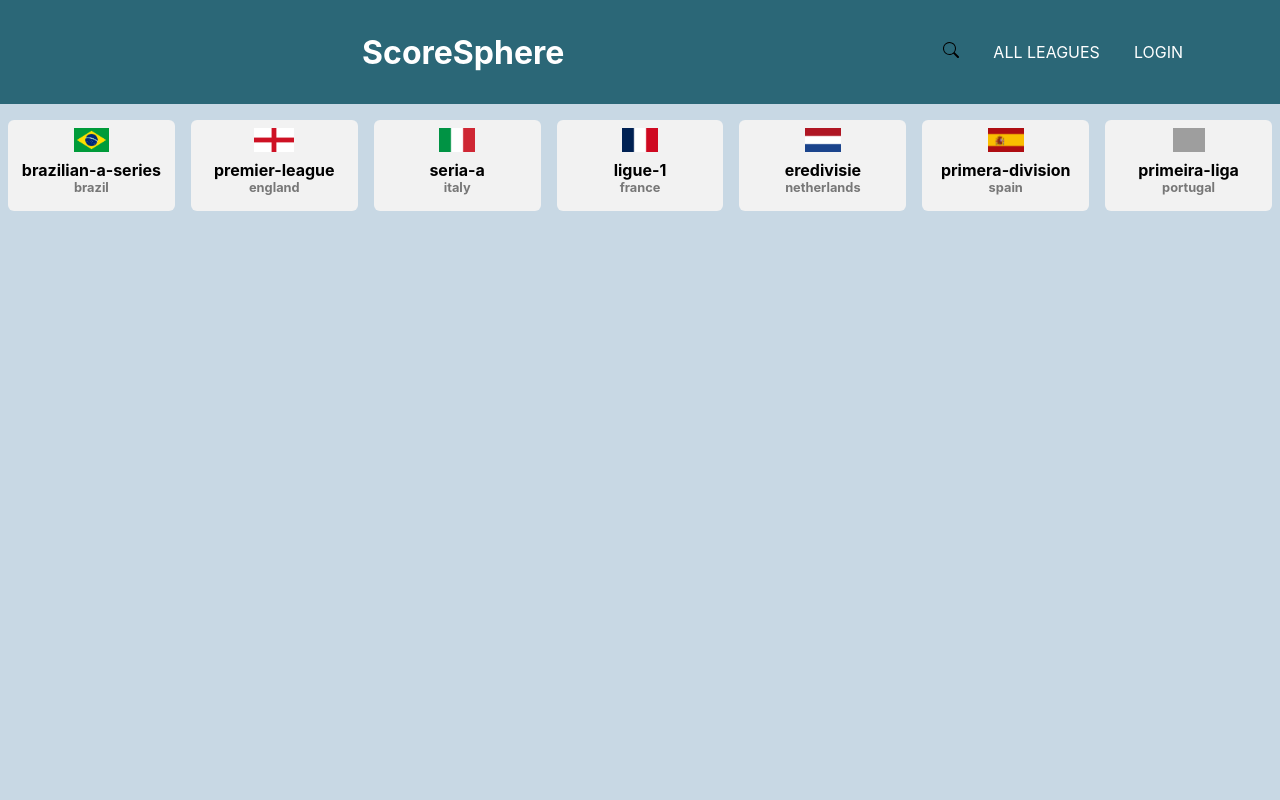
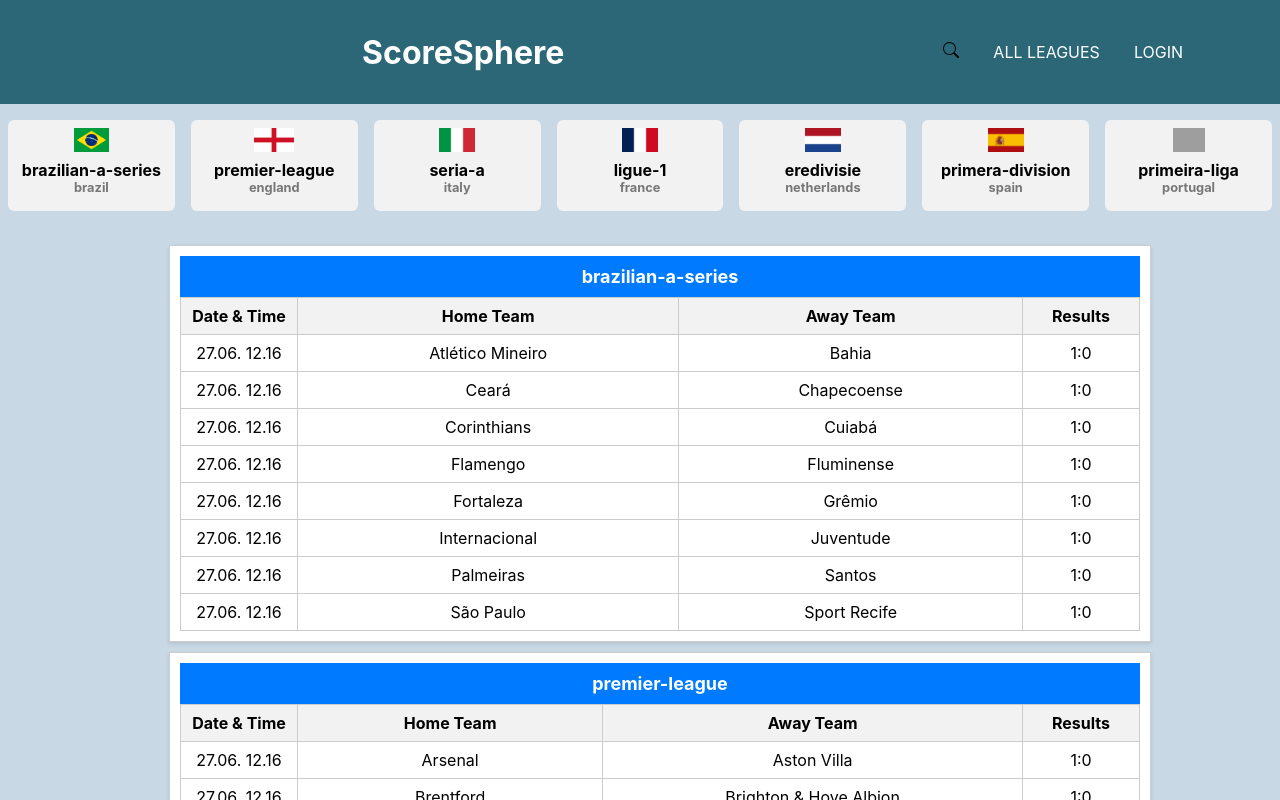
Before and after one commit to emindzanko1/ScoreSphere, a React (Create React App) app in the folder frontend/: page / in a window 1280 px wide. Shown: the top 800 px of the page. Built offline with nearby package versions, Linux system fonts and the light colour scheme; grey boxes are pictures that could not be loaded.

Commit message:
Tables added

```diff
--- a/frontend/src/App.js
+++ b/frontend/src/App.js
@@ -38,7 +38,6 @@ const App = () => {
     setIsLoggedIn(false);
     localStorage.removeItem('token');
   };
-
 
 
   let routes;
--- /dev/null
+++ b/frontend/src/leagues/components/LeagueTable.js
@@ -0,0 +1,47 @@
+import React from 'react';
+
+const LeagueTable = props => {
+
+  const getCurrentDate = () => {
+    const date = new Date();
+    const day = String(date.getDate()).padStart(2, '0');
+    const month = String(date.getMonth() + 1).padStart(2, '0');
+    const hours = String(date.getHours()).padStart(2, '0');
+    const minutes = String(date.getMinutes()).padStart(2, '0');
+    return `${day}.${month}. ${hours}.${minutes}`;
+  };
+
+  return (
+    <div key={props.id} className='league-table'>
+      <h2 className='title'>{props.title}</h2>
+      <table>
+        <thead>
+          <tr>
+            <th>Date & Time</th>
+            <th>Home Team</th>
+            <th>Away Team</th>
+            <th>Results</th>
+          </tr>
+        </thead>
+        <tbody>
+          {props.clubs.map((club, index) => {
+            if (index % 2 === 0 && index + 1 < props.clubs.length) {
+              const awayTeam = props.clubs[index + 1];
+              return (
+                <tr key={index}>
+                  <td className='date-time-cell'>{getCurrentDate()}</td>
+                  <td>{club}</td>
+                  <td>{awayTeam}</td>
+                  <td className='results'>1:0</td>
+                </tr>
+              );
+            }
+            return null;
+          })}
+        </tbody>
+      </table>
+    </div>
+  );
+};
+
+export default LeagueTable;
--- /dev/null
+++ b/frontend/src/leagues/components/LeaguesTables.js
@@ -0,0 +1,18 @@
+import React from 'react';
+import LeagueTable from './LeagueTable.js';
+
+const LeaguesTables = props => {
+  if (!props.items) {
+    return <p>No tables available.</p>;
+  }
+
+  return (
+    <ul className='league-tables'>
+      {props.items.map(league => (
+        <LeagueTable key={league.id} id={league.id} name={league.name} title={league.title} clubs={league.clubs}/>
+      ))}
+    </ul>
+  );
+};
+
+export default LeaguesTables;
--- /dev/null
+++ b/frontend/src/leagues/pages/Leagues.css
@@ -0,0 +1,55 @@
+.leagues-container {
+    display: flex;
+    flex-direction: column;
+    align-items: center;
+  }
+
+  .league-table {
+    border: 1px solid #ccc;
+    background-color: #fff;
+    box-shadow: 0 2px 4px rgba(0, 0, 0, 0.1);
+    margin: 10px;
+    /*max-width: 300px;*/
+    width: 60rem;
+    padding: 10px;
+  }
+
+  .league-table h2.title {
+    background-color: #007bff;
+    /*background-color: #1c4d5d;*/
+    /*background-image: url("../../images/Flag_of_Brazil.svg.png");*/
+
+    background-size: cover;
+    background-repeat: no-repeat;
+    background-position: center;
+    color: #fff;
+    font-size: 18px;
+    font-weight: bold;
+    margin: 0;
+    padding: 10px;
+    text-align: center;
+  }
+
+  table {
+    border-collapse: collapse;
+    width: 100%;
+  }
+
+  table th,
+  table td {
+    border: 1px solid #ccc;
+    padding: 8px;
+    text-align: center;
+  }
+
+  table th {
+    background-color: #f2f2f2;
+    font-weight: bold;
+  }
+
+td.date-time-cell, .results {
+  width: 100px;
+  white-space: nowrap;
+  overflow: hidden;
+  text-overflow: ellipsis;
+}
--- a/frontend/src/leagues/pages/Leagues.js
+++ b/frontend/src/leagues/pages/Leagues.js
@@ -1,61 +1,217 @@
 import React from 'react';
 import LeaguesList from '../components/LeaguesList';
-import Brazil from '../../images/Flag_of_Brazil.svg.png'
+import Brazil from '../../images/Flag_of_Brazil.svg.png';
 import England from '../../images/Flag_of_England.svg.png';
 import Italy from '../../images/Flag_of_Italy.svg.png';
 import France from '../../images/Flag_of_France.svg.png';
 import Netherlands from '../../images/Flag_of_Netherlands.svg.png';
 import Spain from '../../images/Flag_of_Spain.svg.png';
 import Portugal from '../../images/Flag_of_Portugal.svg.png';
+import LeaguesTables from '../components/LeaguesTables';
+import { Link } from 'react-router-dom';
+import './Leagues.css';
 
 const Leagues = () => {
-
   const leagues = [
     {
       id: 'l1',
       name: 'brazil',
       title: 'brazilian-a-series',
       image: Brazil,
+      clubs: [
+        'Atlético Mineiro',
+        'Bahia',
+        'Ceará',
+        'Chapecoense',
+        'Corinthians',
+        'Cuiabá',
+        'Flamengo',
+        'Fluminense',
+        'Fortaleza',
+        'Grêmio',
+        'Internacional',
+        'Juventude',
+        'Palmeiras',
+        'Santos',
+        'São Paulo',
+        'Sport Recife',
+      ],
     },
     {
       id: 'l2',
       name: 'england',
       title: 'premier-league',
       image: England,
+      clubs: [
+        'Arsenal',
+        'Aston Villa',
+        'Brentford',
+        'Brighton & Hove Albion',
+        'Burnley',
+        'Chelsea',
+        'Crystal Palace',
+        'Everton',
+        'Leeds United',
+        'Leicester City',
+        'Liverpool',
+        'Manchester City',
+        'Manchester United',
+        'Newcastle United',
+        'Norwich City',
+        'Southampton',
+        'Tottenham Hotspur',
+        'Watford',
+        'West Ham United',
+        'Wolverhampton Wanderers',
+      ],
     },
     {
       id: 'l3',
       name: 'italy',
       title: 'seria-a',
       image: Italy,
+      clubs: [
+        'AC Milan',
+        'AS Roma',
+        'Atalanta',
+        'Bologna',
+        'Cagliari',
+        'Empoli',
+        'Fiorentina',
+        'Genoa',
+        'Hellas Verona',
+        'Inter Milan',
+        'Juventus',
+        'Lazio',
+        'Napoli',
+        'Sampdoria',
+        'Sassuolo',
+        'Spezia',
+        'Torino',
+        'Udinese',
+        'Venezia',
+        'Salernitana',
+      ],
     },
     {
       id: 'l4',
       name: 'france',
       title: 'ligue-1',
       image: France,
+      clubs: [
+        'Angers',
+        'AS Monaco',
+        'Bordeaux',
+        'Brest',
+        'Clermont Foot',
+        'Lille',
+        'Lorient',
+        'Lyon',
+        'Marseille',
+        'Metz',
+        'Montpellier',
+        'Nantes',
+        'Nice',
+        'Paris Saint-Germain',
+        'Rennes',
+        'Saint-Étienne',
+        'Strasbourg',
+        'Troyes',
+        'Lens',
+        'Reims',
+      ],
     },
     {
       id: 'l5',
       name: 'netherlands',
       title: 'eredivisie',
       image: Netherlands,
+      clubs: [
+        'Ajax',
+        'AZ Alkmaar',
+        'Cambuur',
+        'FC Emmen',
+        'FC Groningen',
+        'FC Twente',
+        'Feyenoord',
+        'Fortuna Sittard',
+        'Go Ahead Eagles',
+        'Heracles Almelo',
+        'NEC Nijmegen',
+        'PEC Zwolle',
+        'PSV Eindhoven',
+        'RKC Waalwijk',
+        'SC Heerenveen',
+        'Sparta Rotterdam',
+        'Utrecht',
+        'Vitesse',
+        'VVV-Venlo',
+        'Willem II',
+      ],
     },
     {
       id: 'l6',
       name: 'spain',
       title: 'primera-division',
       image: Spain,
+      clubs: [
+        'Alavés',
+        'Athletic Bilbao',
+        'Atlético Madrid',
+        'Barcelona',
+        'Cádiz',
+        'Celta Vigo',
+        'Elche',
+        'Espanyol',
+        'Getafe',
+        'Granada',
+        'Levante',
+        'Mallorca',
+        'Osasuna',
+        'Rayo Vallecano',
+        'Real Betis',
+        'Real Madrid',
+        'Real Sociedad',
+        'Sevilla',
+        'Valencia',
+        'Villarreal',
+      ],
     },
     {
       id: 'l7',
       name: 'portugal',
       title: 'primeira-liga',
       image: Portugal,
+      clubs: [
+        'Belenenses SAD',
+        'Boavista',
+        'Braga',
+        'Estoril',
+        'Famalicão',
+        'Gil Vicente',
+        'Marítimo',
+        'Moreirense',
+        'Paços de Ferreira',
+        'Portimonense',
+        'Porto',
+        'Santa Clara',
+        'Sporting CP',
+        'Tondela',
+        'Vitória Guimarães',
+        'Vitória SC',
+      ],
     },
   ];
 
-    return <LeaguesList items={leagues}/>
-}
+  return (
+    <div className='leagues-container'>
+      <LeaguesList items={leagues} />
+      <LeaguesTables items={leagues} />
+      {/*leagues.map(league => (*/}
+
+     {/* ))} */}
+    </div>
+  );
+};
 
 export default Leagues;
```
Also changed, not shown: frontend/src/leagues/pages/Brazil.js (+42 -0 lines), frontend/src/leagues/components/LeagueTable.css (added), frontend/src/leagues/components/LeaguesTables.css (added). Lines whose indentation alone changed are shown as unchanged.
